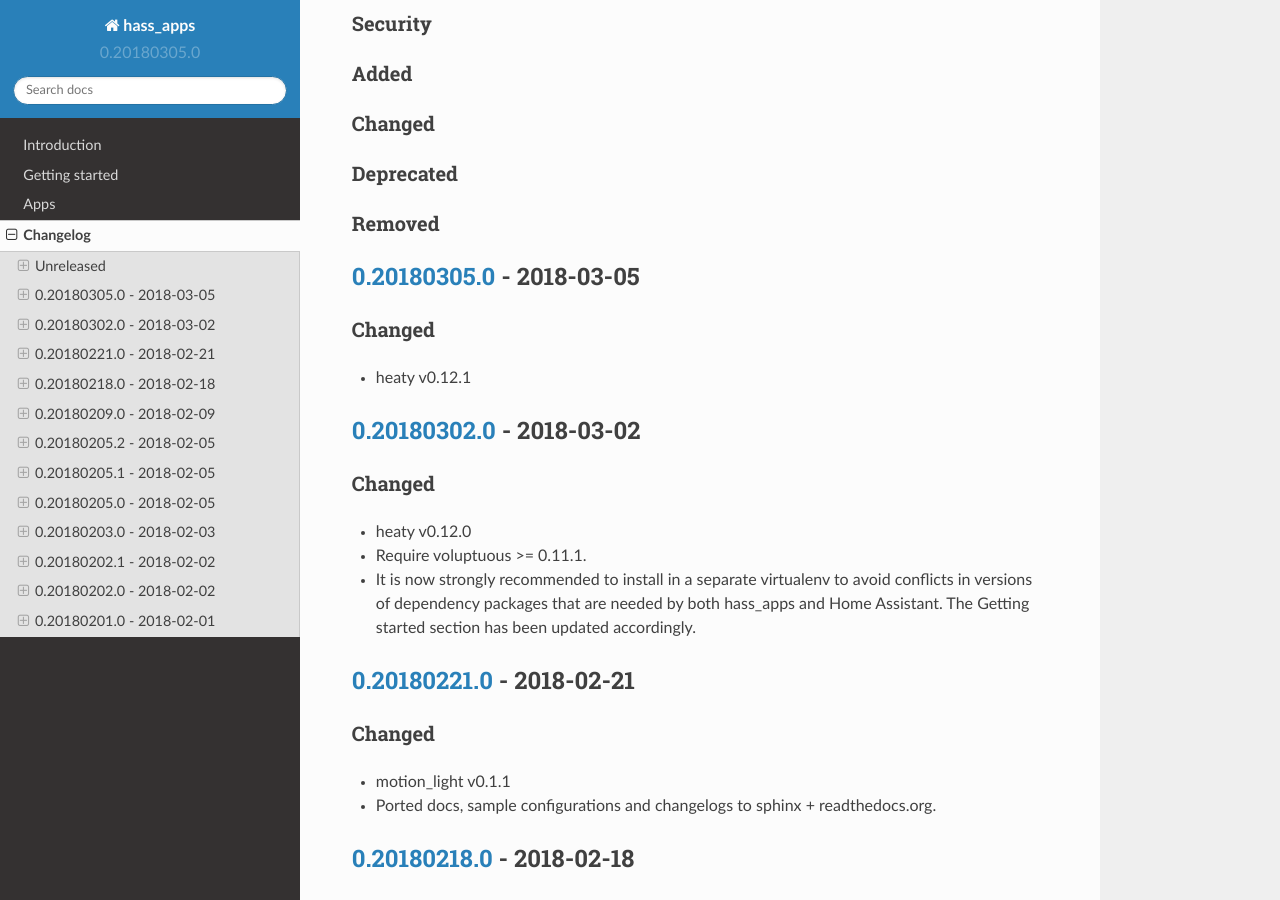
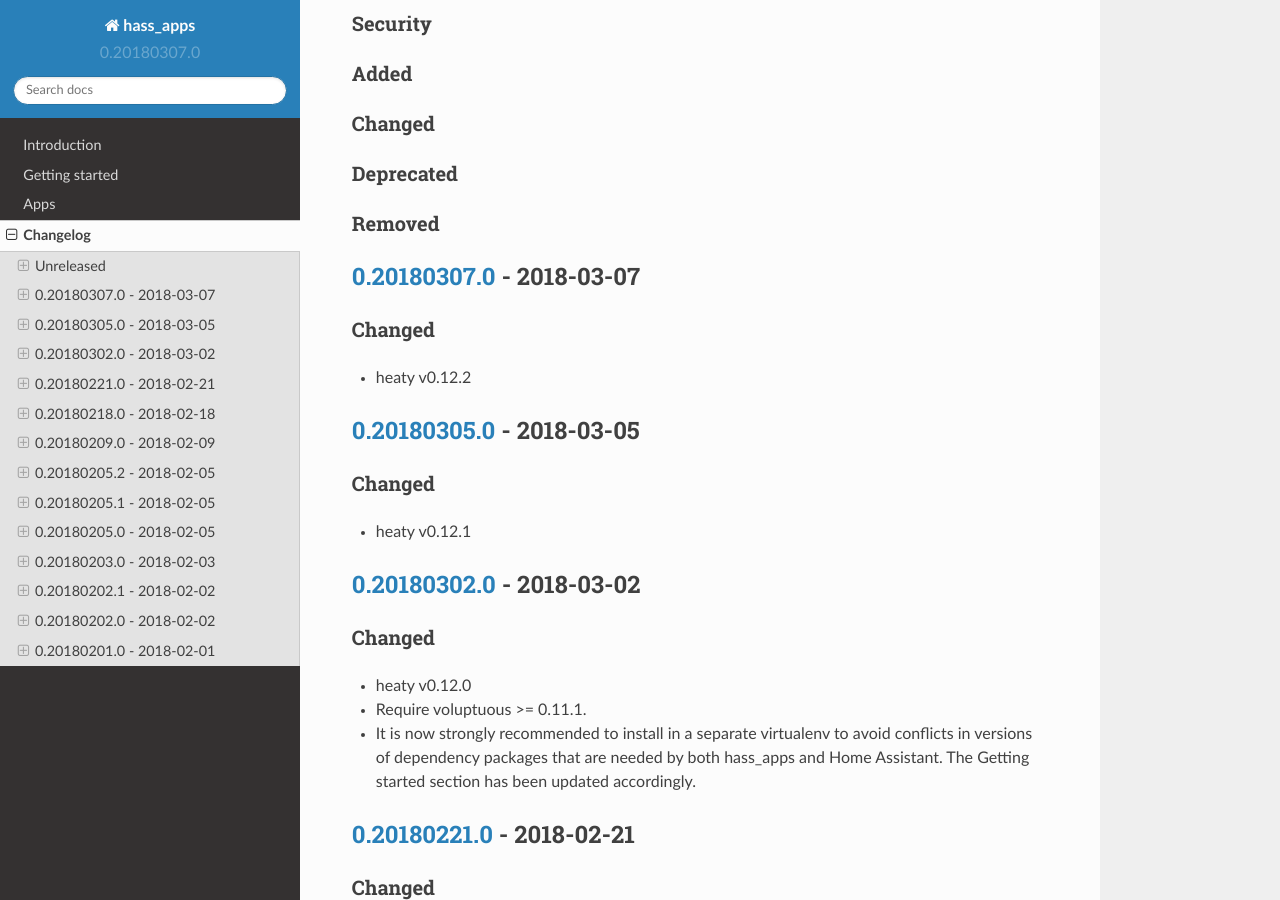
Before and after one commit to bob1de/hass-apps, a Sphinx documentation site: the page built from docs/CHANGELOG.md, in a window 1280 px wide and 900 px high, scrolled down 352 px. Built offline with Sphinx 7.4.7 and the Read the Docs theme 2.0.0, drawn with Linux system fonts in a browser that asks for light colours.

Commit message:
Release v0.20180307.0

```diff
--- a/docs/CHANGELOG.md
+++ b/docs/CHANGELOG.md
@@ -6,7 +6,7 @@
 
 
 ## [Unreleased]
-[Unreleased]: https://github.com/efficiosoft/hass_apps/compare/v0.20180305.0...HEAD
+[Unreleased]: https://github.com/efficiosoft/hass_apps/compare/v0.20180307.0...HEAD
 
 ### Fixed
 
@@ -19,6 +19,13 @@
 ### Deprecated
 
 ### Removed
+
+
+## [0.20180307.0] - 2018-03-07
+[0.20180307.0]: https://github.com/efficiosoft/hass_apps/compare/v0.20180305.0...v0.20180307.0
+
+### Changed
+* heaty v0.12.2
 
 
 ## [0.20180305.0] - 2018-03-05
--- a/hass_apps/__init__.py
+++ b/hass_apps/__init__.py
@@ -3,4 +3,4 @@
 AppDaemon.
 """
 
-__version__ = "0.20180305.0"
+__version__ = "0.20180307.0"
```
